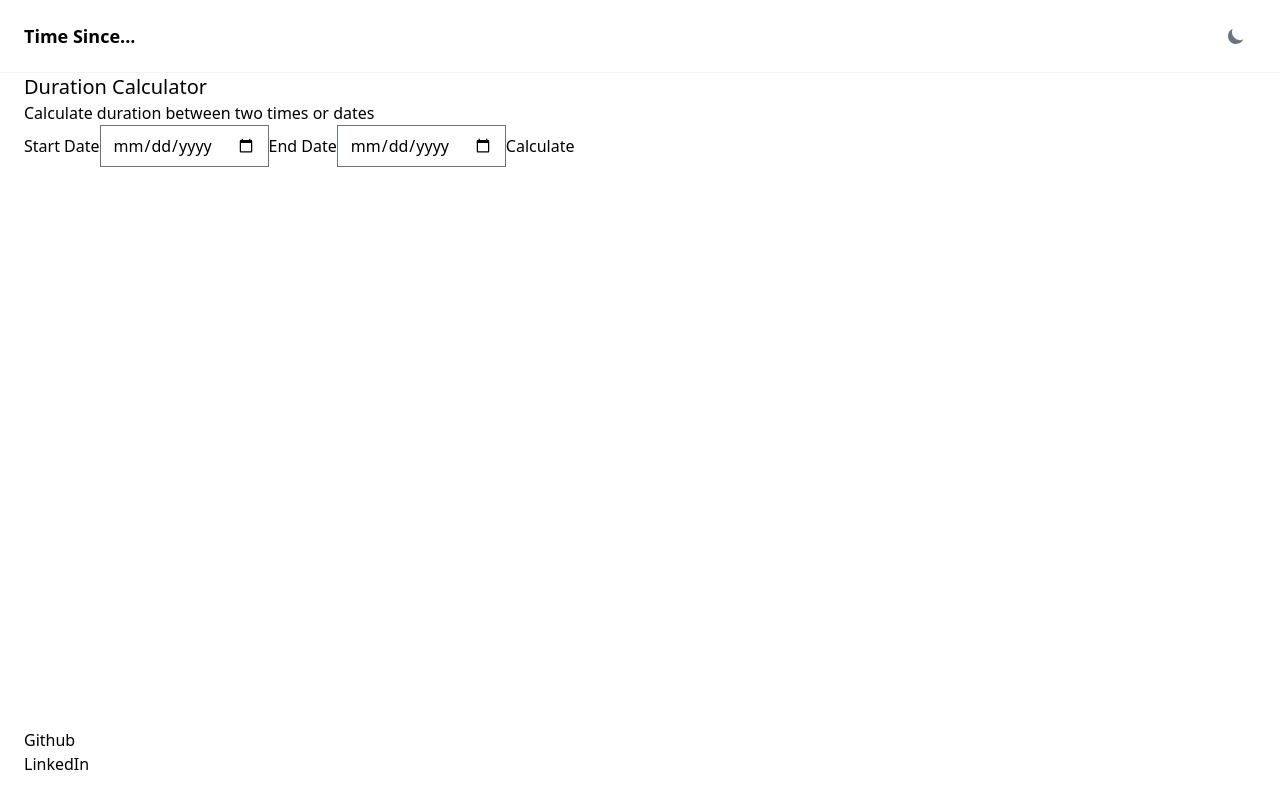
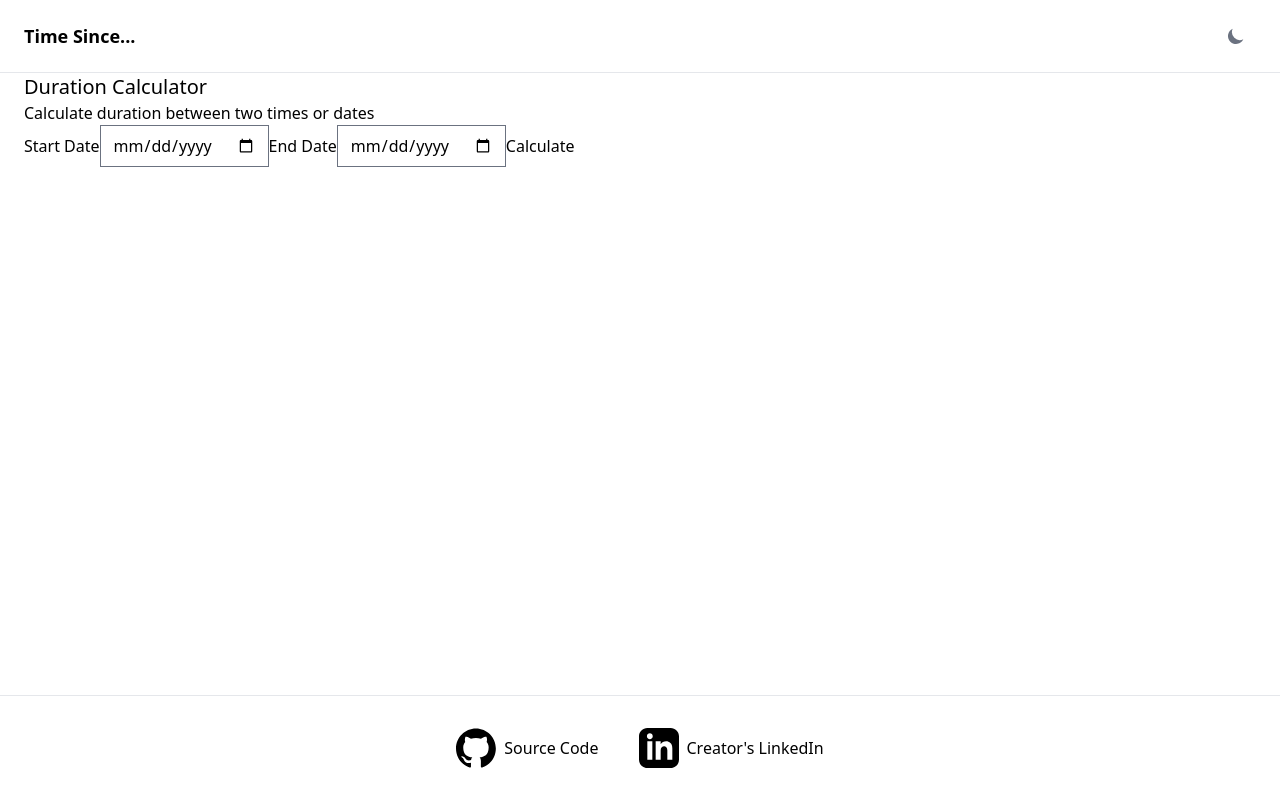
Before and after one commit to blsmxiu47/time-since, a React (Vite) app: page / in a window 1280 px wide. Built offline with nearby package versions, Linux system fonts and the light colour scheme.

Commit message:
clean up logo svgs and make visual improvements to header and footer

```diff
--- a/src/components/Footer.tsx
+++ b/src/components/Footer.tsx
@@ -1,12 +1,34 @@
 export default function Footer() {
     return (
-        <footer className="px-4 sm:px-6 py-6 mt-24">
-            <ul>
-                <li>
-                    <span className="dark:text-gray-200">Github</span>
+        <footer className="flex justify-center px-4 sm:px-6 py-6 mt-24 border-t dark:border-gray-300">
+            <ul className="flex flex-col sm:flex-row sm:space-x-10">
+                <li className="flex items-center dark:text-gray-300 py-2">
+                    <svg
+                        className="mr-2 h-10 w-10"
+                        viewBox="0 0 98 96"
+                        xmlns="http://www.w3.org/2000/svg">
+                        <path
+                            fillRule="evenodd"
+                            clipRule="evenodd"
+                            d="M48.854 0C21.839 0 0 22 0 49.217c0 21.756 13.993 40.172 33.405 46.69 2.427.49 3.316-1.059 3.316-2.362 0-1.141-.08-5.052-.08-9.127-13.59 2.934-16.42-5.867-16.42-5.867-2.184-5.704-5.42-7.17-5.42-7.17-4.448-3.015.324-3.015.324-3.015 4.934.326 7.523 5.052 7.523 5.052 4.367 7.496 11.404 5.378 14.235 4.074.404-3.178 1.699-5.378 3.074-6.6-10.839-1.141-22.243-5.378-22.243-24.283 0-5.378 1.94-9.778 5.014-13.2-.485-1.222-2.184-6.275.486-13.038 0 0 4.125-1.304 13.426 5.052a46.97 46.97 0 0 1 12.214-1.63c4.125 0 8.33.571 12.213 1.63 9.302-6.356 13.427-5.052 13.427-5.052 2.67 6.763.97 11.816.485 13.038 3.155 3.422 5.015 7.822 5.015 13.2 0 18.905-11.404 23.06-22.324 24.283 1.78 1.548 3.316 4.481 3.316 9.126 0 6.6-.08 11.897-.08 13.526 0 1.304.89 2.853 3.316 2.364 19.412-6.52 33.405-24.935 33.405-46.691C97.707 22 75.788 0 48.854 0z"
+                            fill="currentColor"
+                        />
+                    </svg>
+                    <span>Source Code</span>
                 </li>
-                <li>
-                    <span className="dark:text-gray-200">LinkedIn</span>
+                <li className="flex items-center dark:text-gray-300 py-2">
+                    <svg
+                        className="mr-2 h-10 w-10"
+                        viewBox="0 0 24 24"
+                        xmlns="http://www.w3.org/2000/svg">
+                        <path
+                            fillRule="evenodd"
+                            clipRule="evenodd"
+                            d="M19 0h-14c-2.761 0-5 2.239-5 5v14c0 2.761 2.239 5 5 5h14c2.762 0 5-2.239 5-5v-14c0-2.761-2.238-5-5-5zm-11 19h-3v-11h3v11zm-1.5-12.268c-.966 0-1.75-.79-1.75-1.764s.784-1.764 1.75-1.764 1.75.79 1.75 1.764-.783 1.764-1.75 1.764zm13.5 12.268h-3v-5.604c0-3.368-4-3.113-4 0v5.604h-3v-11h3v1.765c1.396-2.586 7-2.777 7 2.476v6.759z"
+                            fill="currentColor"
+                        />
+                    </svg>
+                    <span>Creator's LinkedIn</span>
                 </li>
             </ul>
         </footer>
--- a/src/components/Header.tsx
+++ b/src/components/Header.tsx
@@ -2,7 +2,7 @@ import DarkModeToggle from "./DarkModeToggle";
 
 export default function Header() {
     return (
-        <header className="border-b border-gray-100">
+        <header className="border-b dark:border-gray-300">
             <div className="container mx-auto px-4 sm:px-6 py-4">
                 <div className="flex items-center justify-between text-black-700 dark:text-gray-300">
                     <span
```
